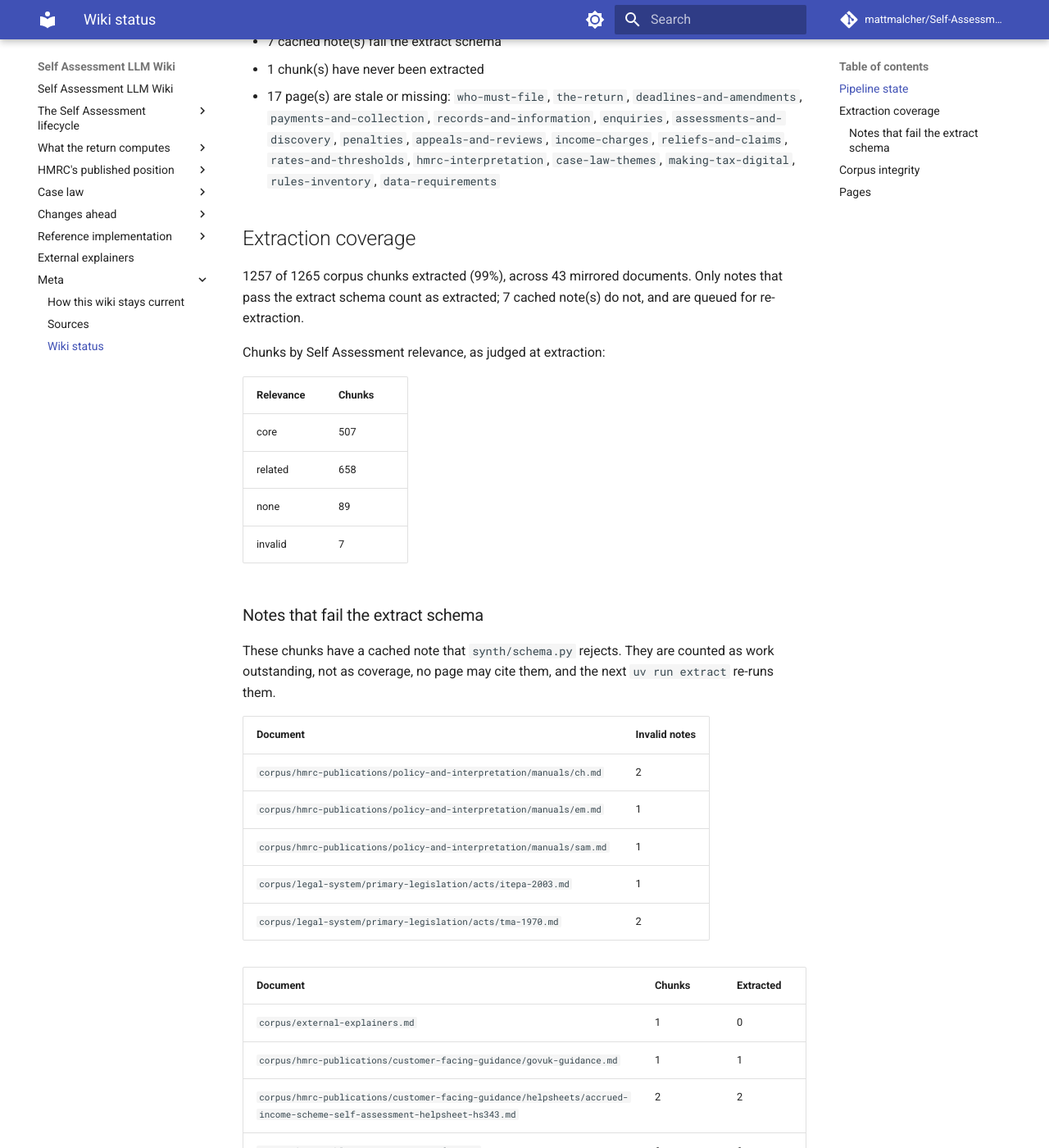
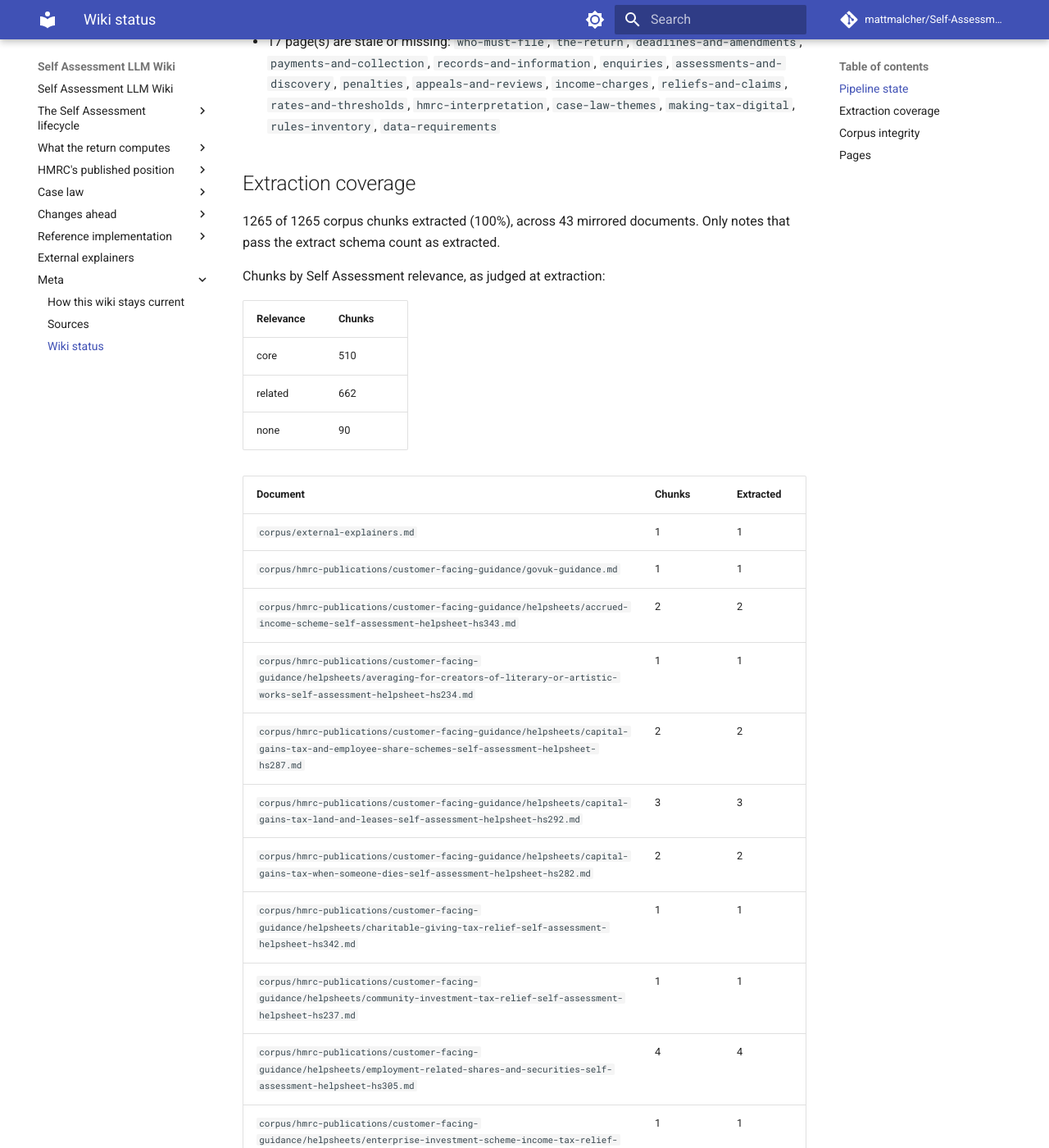
Before and after one commit to mattmalcher/Self-Assessment-LLM-Wiki, an MkDocs documentation site: the page built from docs/meta/wiki-status.md, in a window 1280 px wide and 1400 px high, scrolled down 562 px. Shown: the whole window at 82% size. Built offline with MkDocs 1.6.1 and Material for MkDocs 9.7.7, drawn with Linux system fonts in a browser that asks for light colours; comment, search, counter and statistics services are not loaded; some of the changed text lies outside the part shown.

Commit message:
update extracts now validation stuff is in

```diff
--- a/docs/meta/wiki-status.md
+++ b/docs/meta/wiki-status.md
@@ -15,38 +15,23 @@ It is derived entirely from what is committed - the corpus, the extract cache, b
 
 **No complete end-to-end run is represented by the committed artifacts.** Outstanding:
 
-- 7 cached note(s) fail the extract schema
-- 1 chunk(s) have never been extracted
 - 17 page(s) are stale or missing: `who-must-file`, `the-return`, `deadlines-and-amendments`, `payments-and-collection`, `records-and-information`, `enquiries`, `assessments-and-discovery`, `penalties`, `appeals-and-reviews`, `income-charges`, `reliefs-and-claims`, `rates-and-thresholds`, `hmrc-interpretation`, `case-law-themes`, `making-tax-digital`, `rules-inventory`, `data-requirements`
 
 ## Extraction coverage
 
-1257 of 1265 corpus chunks extracted (99%), across 43 mirrored documents. Only notes that pass the extract schema count as extracted; 7 cached note(s) do not, and are queued for re-extraction.
+1265 of 1265 corpus chunks extracted (100%), across 43 mirrored documents. Only notes that pass the extract schema count as extracted.
 
 Chunks by Self Assessment relevance, as judged at extraction:
 
 | Relevance | Chunks |
 |---|---|
-| core | 507 |
-| related | 658 |
-| none | 89 |
-| invalid | 7 |
-
-### Notes that fail the extract schema
-
-These chunks have a cached note that `synth/schema.py` rejects. They are counted as work outstanding, not as coverage, no page may cite them, and the next `uv run extract` re-runs them.
-
-| Document | Invalid notes |
-|---|---|
-| `corpus/hmrc-publications/policy-and-interpretation/manuals/ch.md` | 2 |
-| `corpus/hmrc-publications/policy-and-interpretation/manuals/em.md` | 1 |
-| `corpus/hmrc-publications/policy-and-interpretation/manuals/sam.md` | 1 |
-| `corpus/legal-system/primary-legislation/acts/itepa-2003.md` | 1 |
-| `corpus/legal-system/primary-legislation/acts/tma-1970.md` | 2 |
+| core | 510 |
+| related | 662 |
+| none | 90 |
 
 | Document | Chunks | Extracted |
 |---|---|---|
-| `corpus/external-explainers.md` | 1 | 0 |
+| `corpus/external-explainers.md` | 1 | 1 |
 | `corpus/hmrc-publications/customer-facing-guidance/govuk-guidance.md` | 1 | 1 |
 | `corpus/hmrc-publications/customer-facing-guidance/helpsheets/accrued-income-scheme-self-assessment-helpsheet-hs343.md` | 2 | 2 |
 | `corpus/hmrc-publications/customer-facing-guidance/helpsheets/averaging-for-creators-of-literary-or-artistic-works-self-assessment-helpsheet-hs234.md` | 1 | 1 |
```
Also changed, not shown: other parts of docs/meta/wiki-status.md (+5 -5 lines), 6 other files.
